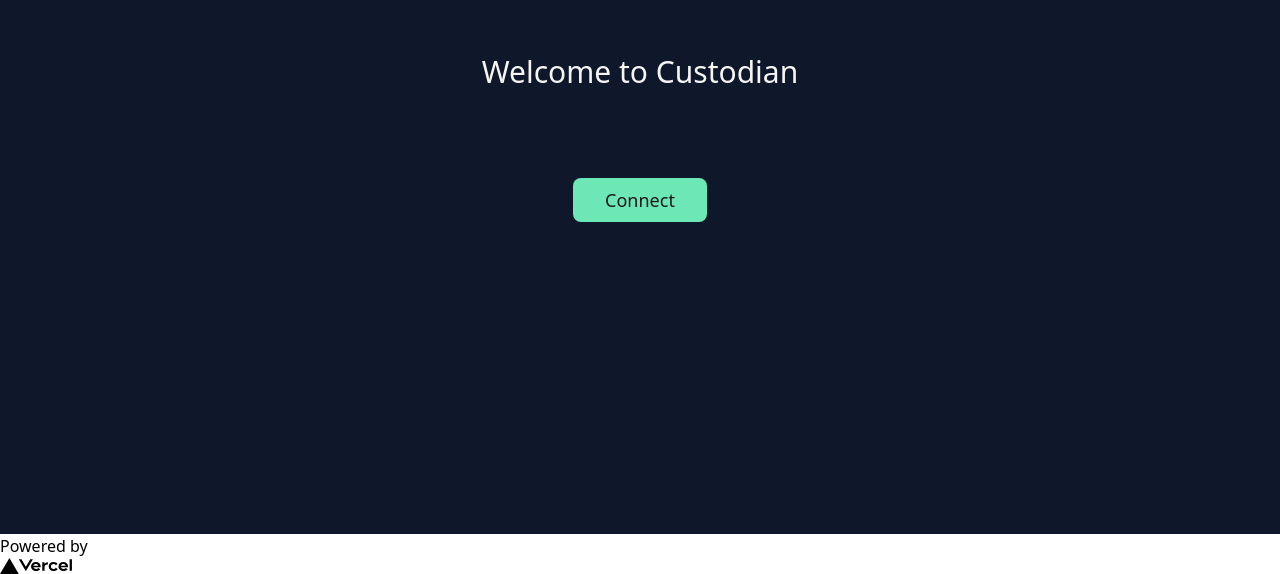
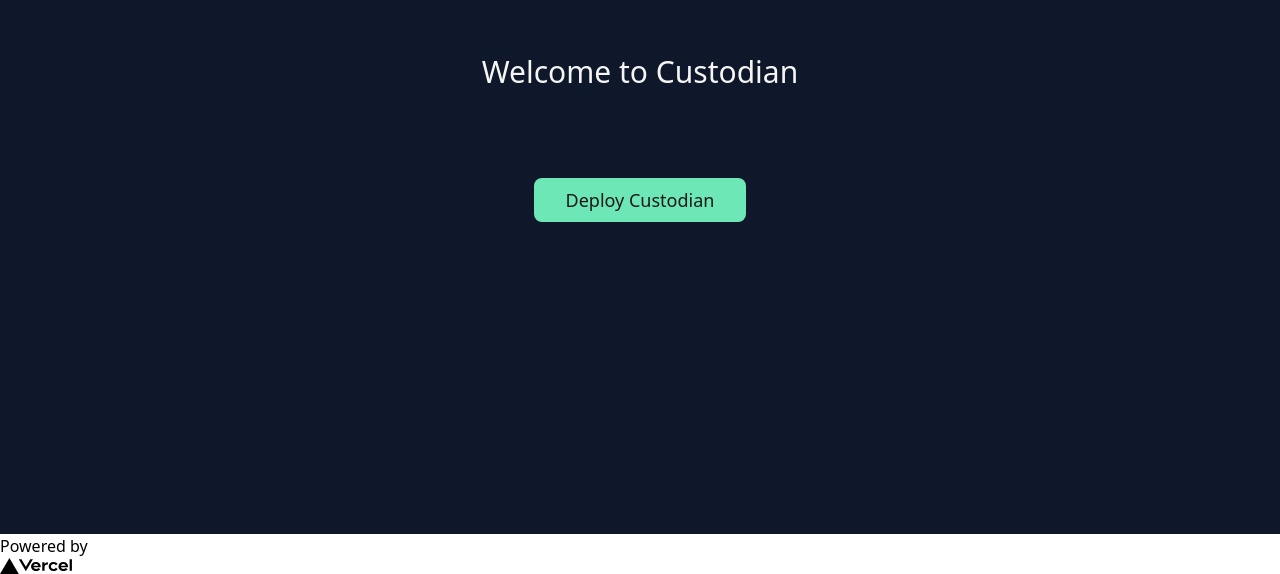
Before and after one commit to KaiCode2/hodler, a Next.js app in the folder web/: page / in a window 1280 px wide. Shown: the part 266-840 px from the top of the page. Built offline with nearby package versions, Linux system fonts and the light colour scheme.

Commit message:
stash work

```diff
--- a/web/src/components/WalletContext.tsx
+++ b/web/src/components/WalletContext.tsx
@@ -2,7 +2,7 @@ import { createContext, useContext, useEffect, useState, ReactNode } from "react
 import { providers } from "ethers";
 
 
-interface ContextType {
+export interface ContextType {
     providerState: string;
     provider?: providers.Web3Provider;
     connectWallet: () => void;
@@ -17,7 +17,7 @@ export function useWallet() {
     return useContext(WalletContext);
 }
 
-interface Props {
+export interface Props {
     children: ReactNode;
 }
 
--- a/web/src/pages/index.tsx
+++ b/web/src/pages/index.tsx
@@ -1,12 +1,15 @@
 import Head from 'next/head'
 import Image from 'next/image'
-// import styles from '@/styles/Home.module.css'
 import { useWallet } from '@/components/WalletContext';
+import { useEffect } from 'react';
 
 
 export default function Home() {
   const { provider, connectWallet } = useWallet();
 
+  useEffect(() => {
+
+  }, [provider]);
 
   return (
     <div className="">
@@ -22,7 +25,11 @@ export default function Home() {
           <h1 className="col m-10 px-8 py-2 rounded-lg text-3xl text-stone-100">Welcome to Custodian</h1>
         </div>
 
-        <button onClick={() => connectWallet()} className="col self-center max-w-2xl m-10 px-8 py-2 rounded-lg bg-emerald-300 text-lg text-stone-900">Connect</button>
+        { provider ?
+          <button onClick={() => connectWallet()} className="col self-center max-w-2xl m-10 px-8 py-2 rounded-lg bg-emerald-300 text-lg text-stone-900">Connect</button> :
+          <button onClick={() => connectWallet()} className="col self-center max-w-2xl m-10 px-8 py-2 rounded-lg bg-emerald-300 text-lg text-stone-900">Deploy Custodian</button>
+        }
+
 
 
 
```
